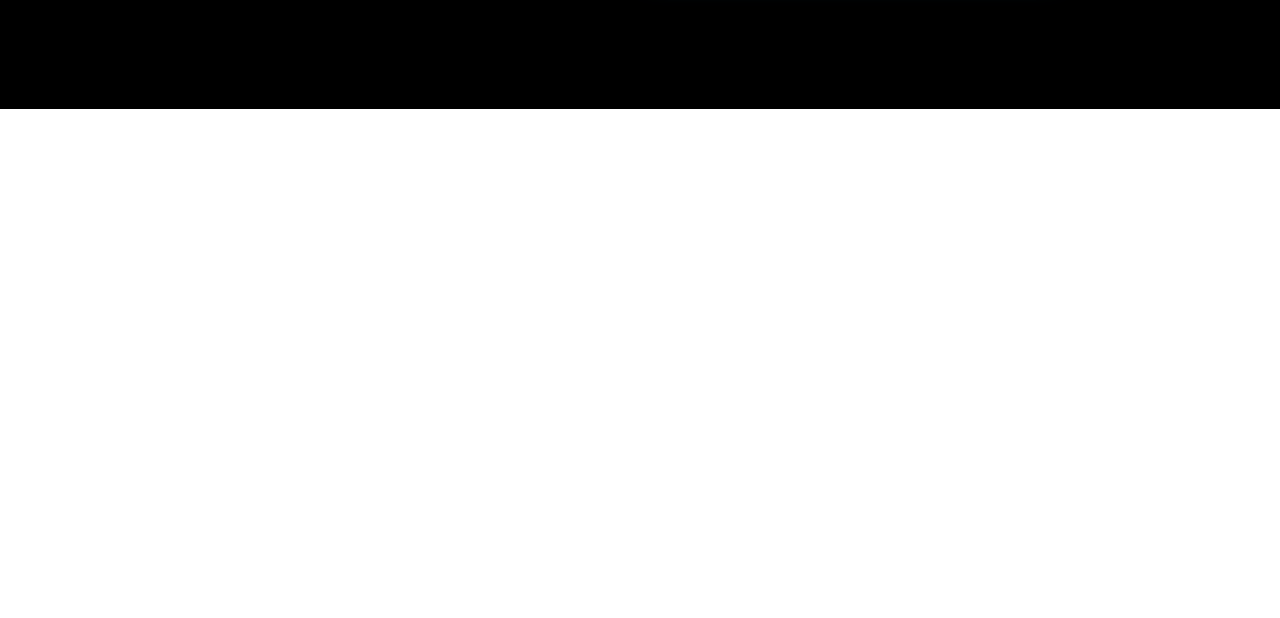
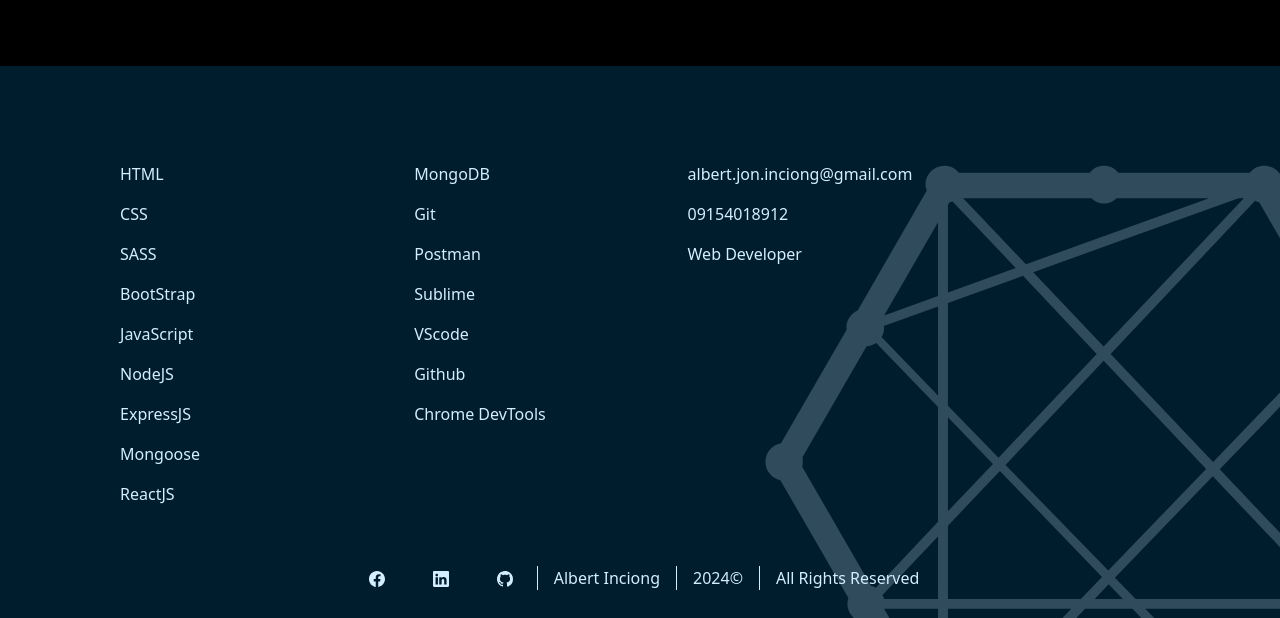
Before and after one commit to albertjon-0915/Final-Web-Portfolio, a React (Create React App) app: page / in a window 1280 px wide. Shown: the part 3824-4442 px from the top of the page. Before the commit the page ends 3933 px from the top, so only its background shows below. Built offline with nearby package versions, Linux system fonts and the light colour scheme.

Commit message:
added footer

```diff
--- a/src/Variables/Variables.scss
+++ b/src/Variables/Variables.scss
@@ -2,6 +2,7 @@
 $secondaryColor: #007cb9;
 $tertiaryColor: #d5eeff;
 $subColor: #ff895d;
+$bgColor: #001d2e;
 
 @mixin borderStyling($outlinePX, $color) {
      box-shadow: none;
--- a/src/components/footer.js
+++ b/src/components/footer.js
@@ -1,11 +1,68 @@
-import React from 'react'
+import React from "react";
+import { mockData } from "../mockData/mockData";
+import { BsFacebook, BsLinkedin, BsGithub } from "react-icons/bs";
+import { FaConnectdevelop, FaComputer } from "react-icons/fa6";
+import "../styles/homePage.scss";
 
-function footer() {
-  return (
-    <div>
-
-    </div>
-  )
+export default function Footer() {
+     return (
+          <>
+               <footer>
+                    <div className="footerContainer1">
+                         <div>
+                              <ul className="list-unstyled">
+                                   {mockData.technologies.map((item) => (
+                                        <li>{item}</li>
+                                   ))}
+                              </ul>
+                         </div>
+                         <div>
+                              <ul className="list-unstyled">
+                                   {mockData.tools.map((item) => (
+                                        <li>{item}</li>
+                                   ))}
+                              </ul>
+                         </div>
+                         <div>
+                              <ul className="list-unstyled">
+                                   <li>albert.jon.inciong@gmail.com</li>
+                                   <li>09154018912</li>
+                                   <li>Web Developer</li>
+                              </ul>
+                         </div>
+                         <div>
+                              <FaConnectdevelop className="footerImg" />
+                         </div>
+                    </div>
+                    <div className="socials">
+                         <ul className="list-unstyled d-flex">
+                              <li>
+                                   <a href="#" target="_blank">
+                                        <BsFacebook />
+                                   </a>
+                              </li>
+                              <li>
+                                   <a href="#" target="_blank">
+                                        <BsLinkedin />
+                                   </a>
+                              </li>
+                              <li>
+                                   <a href="#" target="_blank">
+                                        <BsGithub />
+                                   </a>
+                              </li>
+                         </ul>
+                         <span href="#" target="_blank">
+                              Albert Inciong
+                         </span>
+                         <span href="#" target="_blank">
+                              2024&copy;
+                         </span>
+                         <span href="#" target="_blank">
+                              All Rights Reserved
+                         </span>
+                    </div>
+               </footer>
+          </>
+     );
 }
-
-export default footer
--- a/src/pages/Home.js
+++ b/src/pages/Home.js
@@ -6,6 +6,7 @@
 import Carousel from "../components/Carousel";
 import ToolsAndTechnology from "../components/ToolsAndTechnology";
 import Projects from "../components/Projects";
+import Footer from "../components/Footer";
 
 export default function Home() {
      return (
@@ -21,6 +22,7 @@
                <Cards />
                <ToolsAndTechnology />
                <Projects />
+               <Footer />
           </>
      );
 }
--- a/src/styles/homePage.scss
+++ b/src/styles/homePage.scss
@@ -51,7 +51,7 @@
      .card {
           @include borderStyling(1px, transparent);
           color: $tertiaryColor;
-          background-color: #001d2e;
+          background-color: $bgColor;
           height: 25em;
           overflow: hidden;
 
@@ -180,6 +180,13 @@
                margin: 0;
           }
 
+          h4 {
+               font-size: xx-large;
+          }
+          a {
+               font-size: small;
+               color: $subColor;
+          }
           p {
                margin-top: 1.5em;
           }
@@ -211,9 +218,70 @@
                @include projBtn;
           }
      }
+
+     a {
+          font-size: small;
+          color: $subColor;
+     }
 }
 
 .modalImg {
      @include calcDimension(50vh, 0px);
      filter: brightness(50%);
 }
+
+footer {
+     background: $bgColor;
+     color: $tertiaryColor;
+     overflow: hidden;
+     font-size: clamp(0.5rem, 2.5vw, 1rem);
+
+     .footerContainer1 {
+          position: relative;
+          display: flex;
+          padding-top: 5em;
+
+          div {
+               display: flex;
+               justify-content: center;
+               flex: 1;
+
+               ul > li {
+                    margin: 1em;
+               }
+          }
+
+          .footerImg {
+               position: absolute;
+               margin-right: 2em;
+               @include calcDimension(10em, 10em);
+               font-size: 100%;
+               color: #d5eeff38;
+          }
+     }
+
+     .socials {
+          display: flex;
+          justify-content: center;
+          align-items: center;
+          height: 10vh;
+
+          ul {
+               margin: 0;
+               li {
+                    display: flex;
+                    align-items: center;
+                    padding: 0 1.5em;
+
+                    a {
+                         color: $tertiaryColor;
+                    }
+               }
+          }
+
+          span {
+               padding: 0 1em;
+               border-left: 1px solid $tertiaryColor;
+          }
+     }
+}
```
